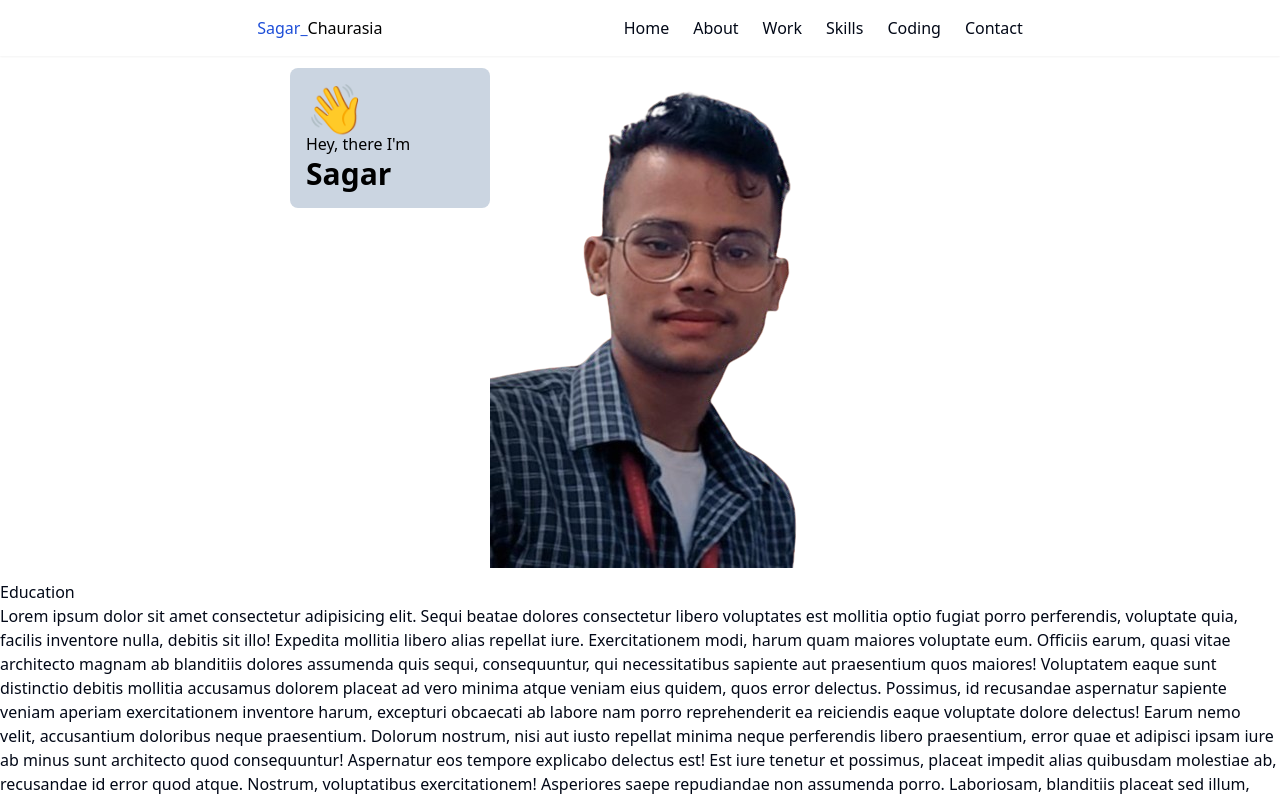
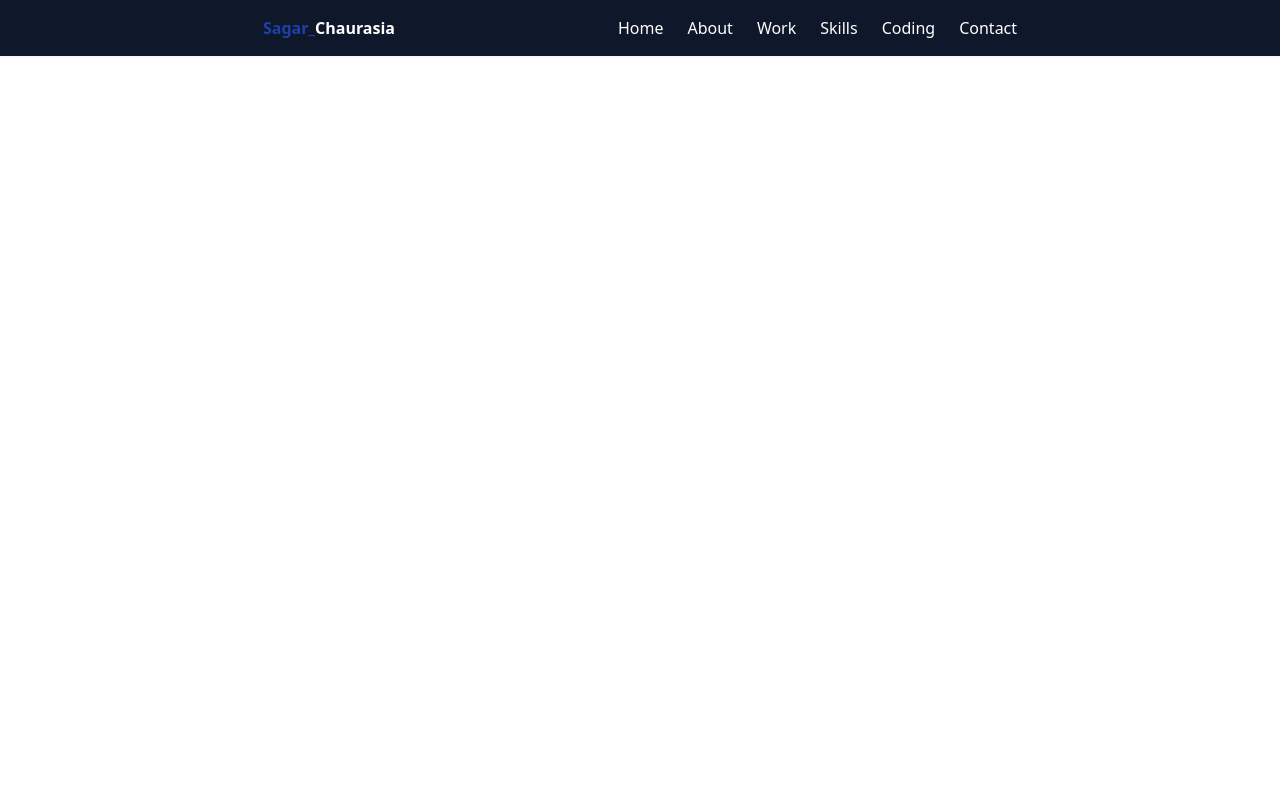
Before and after one commit to sagarchaurasia176/sagar-chaurasia, a React (Vite) app in the folder Portfolio/: page / in a window 1280 px wide. Shown: the top 800 px of the page. Built offline with nearby package versions, Linux system fonts and the light colour scheme.

Commit message:
code just remove

```diff
--- a/Portfolio/src/pages/HeaderNav.jsx
+++ b/Portfolio/src/pages/HeaderNav.jsx
@@ -4,26 +4,36 @@ import { Button } from "@/components/ui/button";
 const HeaderNav = () => {
   return (
     <div>
-      <div className=" bg-white flex  justify-evenly  sm:w-full shadow-sm p-4">
-        {/* header */}
-        <div className=" text-blue-700 font-sans">
+      <div className=" bg-slate-900 text-white  shadow-sm p-4">
+        {/* header nav div */}
+        <div className=" flex justify-evenly  mx-auto    max-w-[1200px]">
+        <div className=" text-blue-800  font-bold font-sans">
           Sagar_
-          <span className=" text-black ">Chaurasia</span>
+          <span className=" text-white   ">Chaurasia</span>
         </div>
-
         {/* navmenus bars */}
-          <ul className=" flex items-center justify-center font-sans lg:space-x-6 ">
-            <li><a href="">Home</a></li>
-            <li><a href="">About</a></li>
-            <li><a href="">Work</a></li>
-            <li><a href="">Skills</a></li>
-            <li><a href="">Coding</a></li>
-            <li><a href="">Contact</a></li>
-          </ul>
-
-
+        <ul className="font-sans flex  lg:space-x-6 ">
+          <li>
+            <a href="">Home</a>
+          </li>
+          <li>
+            <a href="">About</a>
+          </li>
+          <li>
+            <a href="">Work</a>
+          </li>
+          <li>
+            <a href="">Skills</a>
+          </li>
+          <li>
+            <a href="">Coding</a>
+          </li>
+          <li>
+            <a href="">Contact</a>
+          </li>
+        </ul>
       </div>
-
+      </div>
 
     </div>
   );
--- a/Portfolio/src/pages/HeroSection.jsx
+++ b/Portfolio/src/pages/HeroSection.jsx
@@ -1,42 +1,17 @@
 import React from "react";
-import myimg from "../img/HomeImg.png";
-// mernstack icons
-import express from "../img/express.png";
-import mongo from "../img/mongo.jpg";
-import node from "../img/node.png";
-import ReactIcon from "../img/React.png";
-import tailwind from "../img/tailwind.png";
+// import myimg from "../img/HomeImg.png";
+// // mernstack icons
+// import express from "../img/express.png";
+// import mongo from "../img/mongo.jpg";
+// import node from "../img/node.png";
+// import ReactIcon from "../img/React.png";
+// import tailwind from "../img/tailwind.png";
 
 const HeroSection = () => {
   return (
     <div>
-      <div class="duration-75  p-3  h-auto">
+        <div></div>
 
-        <div class=" flex justify-center  h-auto  ...">
-
-          <div className="text-black  bg-slate-300  sm:w-[200px]  h-min p-4 rounded-lg">
-            <div className=" ">
-              <span className=" text-5xl ">👋</span>
-              <p className=" font-light">Hey, there I'm</p>
-              <span className=" font-bold text-3xl ">Sagar</span>
-            </div>
-
-          </div>
-
-
-
-          <div className="">
-          {/* 02 */}
-          <div className=" sm:rounded-full" >
-            <img src={myimg} className="  opacity-1" alt="sagarimg" />
-          </div>
-        </div>
-
-        </div>
-
-
-
-      </div>
     </div>
   );
 };
```
Also changed, not shown: Portfolio/src/pages/Education.jsx (+3 -2 lines), Portfolio/src/pages/MainPage.jsx (+4 -4 lines).
